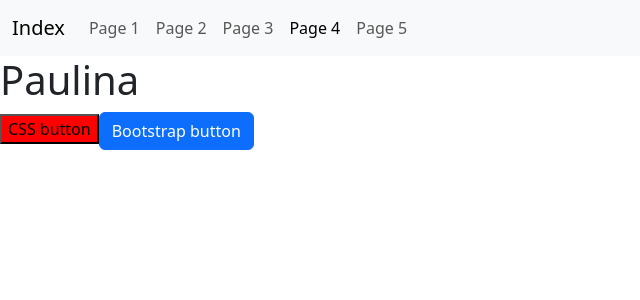
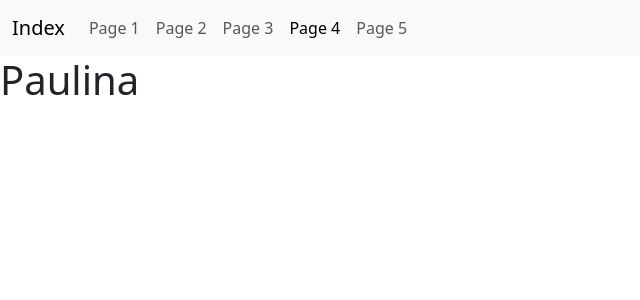
Before and after one commit to brown-group/scrum-project-app, a React (Create React App) app: page /page4 in a window 1280 px wide. Shown: the top 300 px of the page, without its empty margins (0-640 px from the left). Built offline with nearby package versions, Linux system fonts and the light colour scheme.

Commit message:
clean up

```diff
--- a/src/routes/Paulina/Paulina.jsx
+++ b/src/routes/Paulina/Paulina.jsx
@@ -1,32 +1,7 @@
-/* Feel free to use CSS or Bootstrap to style your HTML. Add functionality using JavaScript */
-
-import { useState } from "react";
-import "./Paulina.scss";
-
 export default function Paulina() {
-  const [title, setTitle] = useState("Paulina");
-
-  const myFunction = () => {
-    alert("Hello");
-  };
-
   return (
     <>
-      <h1>{title}</h1>
-
-      <button id="my-button" onClick={myFunction}>
-        CSS button
-      </button>
-
-      <button
-        type="button"
-        className="btn btn-primary"
-        onClick={() => {
-          setTitle("Lorem ipsum");
-        }}
-      >
-        Bootstrap button
-      </button>
+      <h1>Paulina</h1>
     </>
   );
 }
--- a/src/routes/Paulina/Paulina.scss
+++ /dev/null
@@ -1,5 +0,0 @@
-/* Add your CSS here */
-
-#my-button {
-  background-color: red;
-}
```
